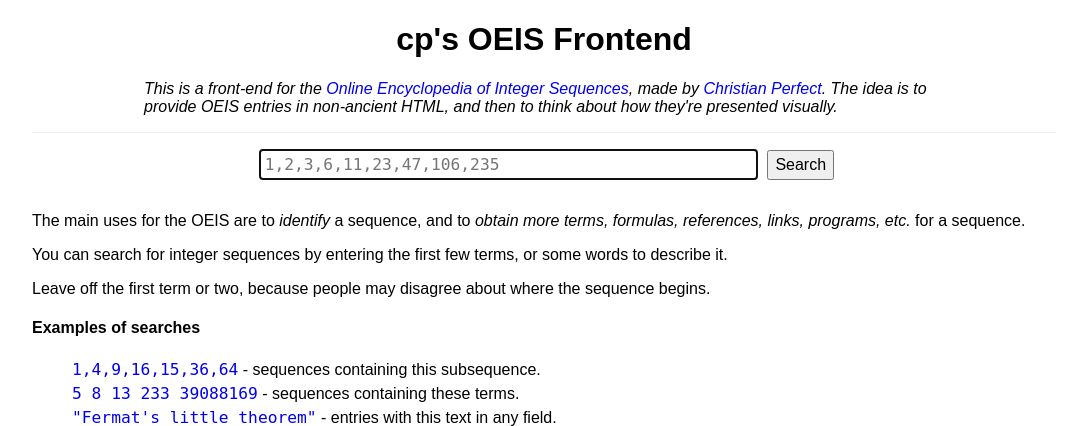
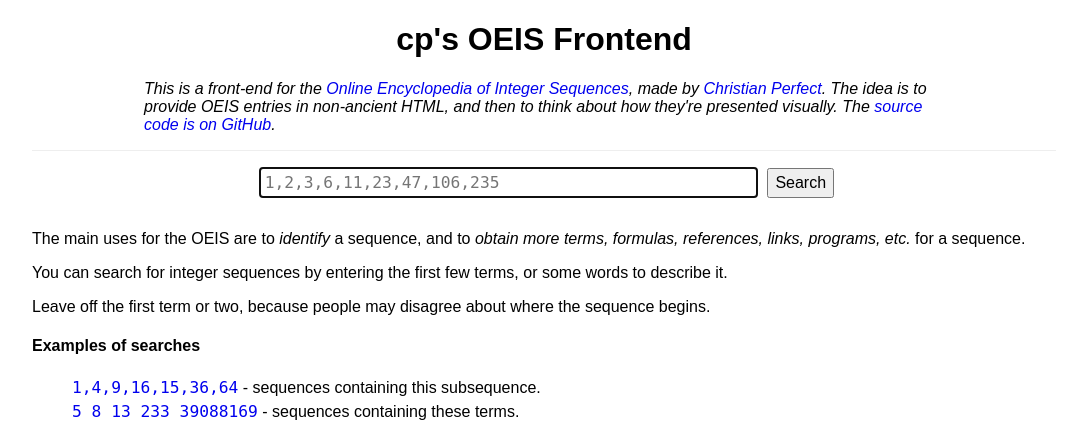
Before and after one commit to christianp/oeis-frontend, a Flask app: page / in a window 1280 px wide. Shown: the top 426 px of the page, without its empty margins (96-1183 px from the left). Run offline with Flask 2, Linux system fonts and the light colour scheme; parts of the project's set-up code (start-up, migrations or seed data) failed here and were passed over.

Commit message:
add link to github

```diff
--- a/templates/base.html
+++ b/templates/base.html
@@ -14,7 +14,11 @@
 		<div class="header">
 			<h1 class="logo"><a href="/">cp's OEIS Frontend</a></h1>
 			<div class="header-text">
-				<p>This is a front-end for the <a href="http://oeis.org">Online Encyclopedia of Integer Sequences</a>, made by <a href="http://checkmyworking.com">Christian Perfect</a>. The idea is to provide OEIS entries in non-ancient HTML, and then to think about how they're presented visually.</p>
+				<p>
+					This is a front-end for the <a href="http://oeis.org">Online Encyclopedia of Integer Sequences</a>, made by <a href="http://checkmyworking.com">Christian Perfect</a>.
+					The idea is to provide OEIS entries in non-ancient HTML, and then to think about how they're presented visually.
+					The <a href="http://github.com/christianp/oeis-frontend">source code is on GitHub</a>.
+				</p>
 			</div>
 		</div>
 
```
